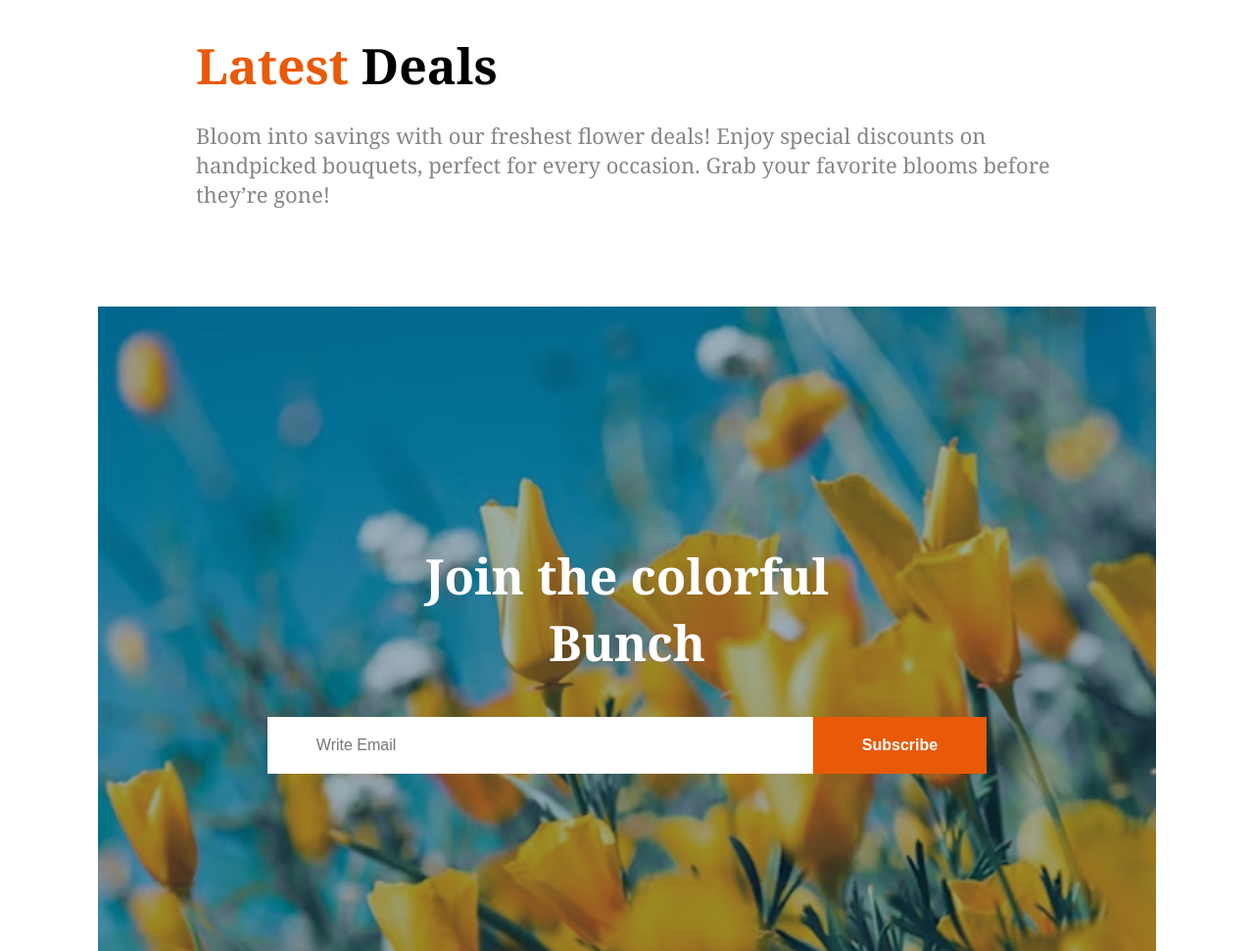
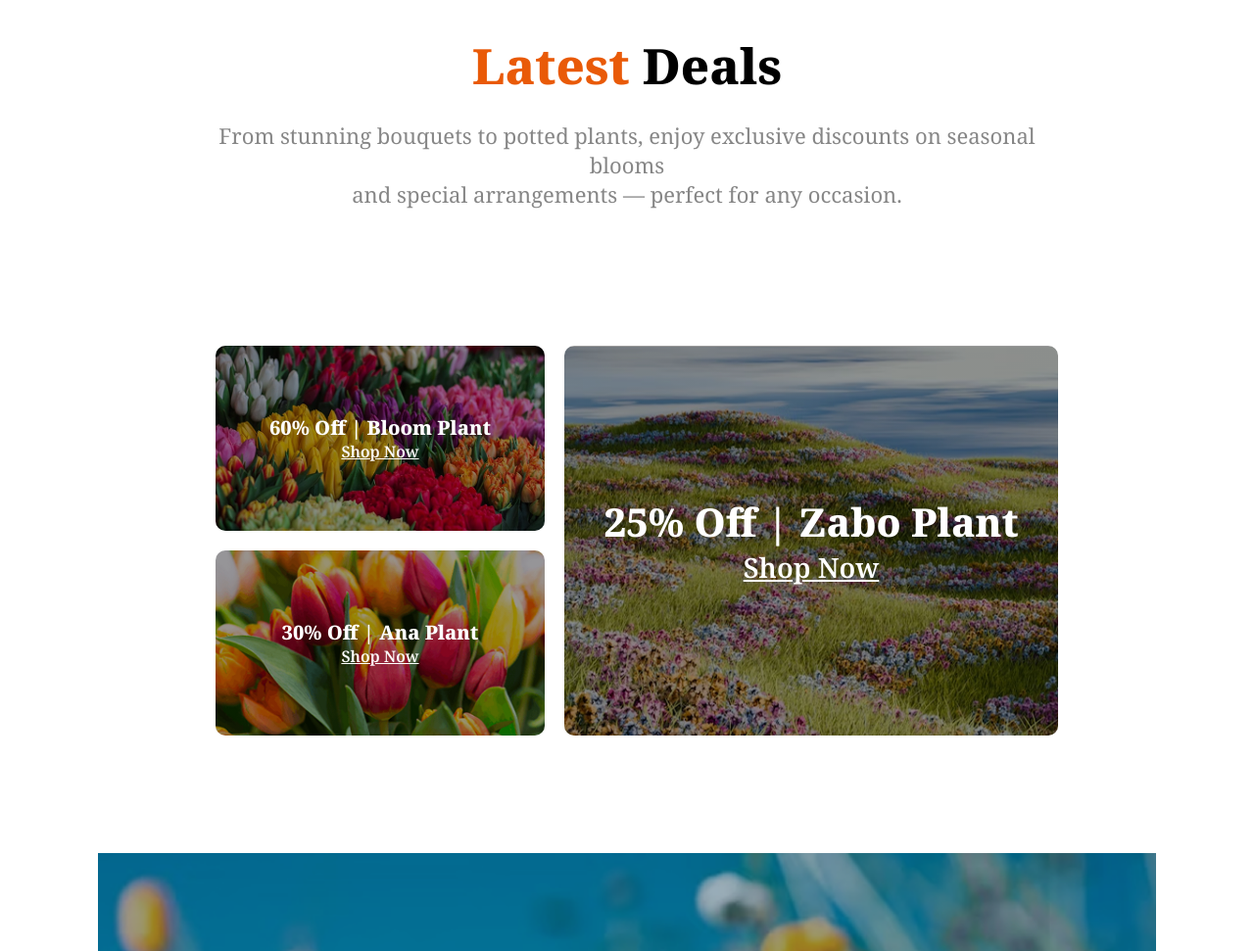
Before and after one commit to JarifTheKing/Assignment-2nd, a plain HTML site: page index.html in a window 1280 px wide. Shown: the part 3560-4531 px from the top of the page at 98% size. Drawn offline with Linux system fonts and the light colour scheme.

Commit message:
all added

```diff
--- a/index.html
+++ b/index.html
@@ -227,15 +227,45 @@
 <!-- deals section start -->
  <section class="deal-section margin">
 
+        <div class="deals-text-div">
+            <h3 class="deals-title">
+                <span class="gold-heading">Latest</span> Deals
+                </h3>
+                <p class="description">
+                From stunning bouquets to potted plants, enjoy exclusive discounts on seasonal blooms <br> and special arrangements — perfect for any occasion.
+                </p>
+        </div>
 
-    <div class="deal-text-div">
-        <h3 class="plants-title">
-              <span class="gold-heading">Latest</span> Deals
-            </h3>
-            <p class="description">
-                Bloom into savings with our freshest flower deals! Enjoy special discounts on handpicked bouquets, perfect for every occasion. Grab your favorite blooms before they’re gone!
-            </p>
-    </div>
+        <div class="deals-card-container">
+            <!-- left img card -->
+            <div class="left-img-card">
+
+                <div id="left-text-1" class="deal-box">60% Off | Bloom Plant
+                    <br>
+                    <a class="left-card-link" href="">Shop Now</a>
+                </div>
+                <div id="left-text-2" class="deal-box">30% Off | Ana Plant
+                     <br>
+                    <a class="left-card-link" href="">Shop Now</a>
+                </div>
+            </div>
+
+            <!-- right img card -->
+             <div class="right-img-card">
+                <div id="right-text" class="deal-box">25% Off | Zabo Plant
+                     <br>
+                    <a class="right-card-link" href="">Shop Now</a>
+                </div>
+            </div>
+
+        </div>
+
+<!-- AI -->
+
+
+
+
+
 
 
 
--- a/styles/style.css
+++ b/styles/style.css
@@ -199,8 +199,92 @@ ul{
 
 
 /* deals section start */
+.deals-text-div{
+    text-align: center;
+    margin-bottom: 120px;
+}
+.deals-title{
+     margin-bottom: 0;
+    font-size: 50px;
+    font-weight: 800;
+}
+
+.deals-card-container {
+  display: grid;
+  grid-template-columns: 40% 60%;
+   grid-template-rows: auto;
+  gap: 20px;
+  padding: 20px;
+}
+
+.left-img-card {
+  display: flex;
+  flex-direction: column;
+  gap: 20px;
+}
+
+.deal-box {
+   display: flex;
+  flex-direction: column;
+  justify-content: center;
+  align-items: center;
+  text-align: center;
+  background-size: cover;
+  background-position: center;
+  border-radius: 10px;
 
 
+
+}
+
+
+.left-img-card .deal-box:nth-child(1) {
+   background-image: linear-gradient(rgba(0, 0, 0, 0.4), rgba(0, 0, 0, 0.4)),  url('/assets/deal-bloom.png');
+}
+
+.left-img-card .deal-box:nth-child(2) {
+  background-image: linear-gradient(rgba(0, 0, 0, 0.4), rgba(0, 0, 0, 0.4)),  url('/assets/deal-ana.png');
+}
+
+.right-img-card .deal-box {
+  background-image: linear-gradient(rgba(0, 0, 0, 0.4), rgba(0, 0, 0, 0.4)),  url('/assets/deal-zabo.png');
+  height: 100%;
+
+}
+
+
+
+/* common one */
+#left-text-1{
+    color: #FFFFFF;
+    font-size: 20px;
+    font-weight: 800;
+    padding: 70px 50px;
+}
+#left-text-2{
+    color: #FFFFFF;
+    font-size: 20px;
+    font-weight: 800;
+    padding: 70px 50px;
+}
+#right-text{
+    color: #FFFFFF;
+    font-size: 40px;
+    font-weight: 800;
+    text-align: center;
+
+}
+.left-card-link{
+    color: #FFFFFF;
+    font-size: 16px;
+    font-weight: 600;
+}
+
+.right-card-link{
+    color: #FFFFFF;
+    font-size: 28px;
+    font-weight: 600;
+}
 /* deals section end */
 
 
@@ -486,6 +570,40 @@ ul{
 
 
 
+/* deals section start */
+
+.deals-card-container {
+  display: grid;
+  grid-template-columns: repeat(1,1fr);
+  margin-bottom: 50px;
+}
+
+.deals-text-div{
+    margin-bottom: 50px;
+}
+
+.right-img-card .deal-box {
+  height: 200px;
+
+}
+
+
+
+/* common one */
+
+#right-text{
+    font-size: 20px;
+}
+
+
+.right-card-link{
+    color: #FFFFFF;
+    font-size: 16px;
+    font-weight: 600;
+}
+/* deals section end */
+
+
 
 /* Join section start */
 
```
